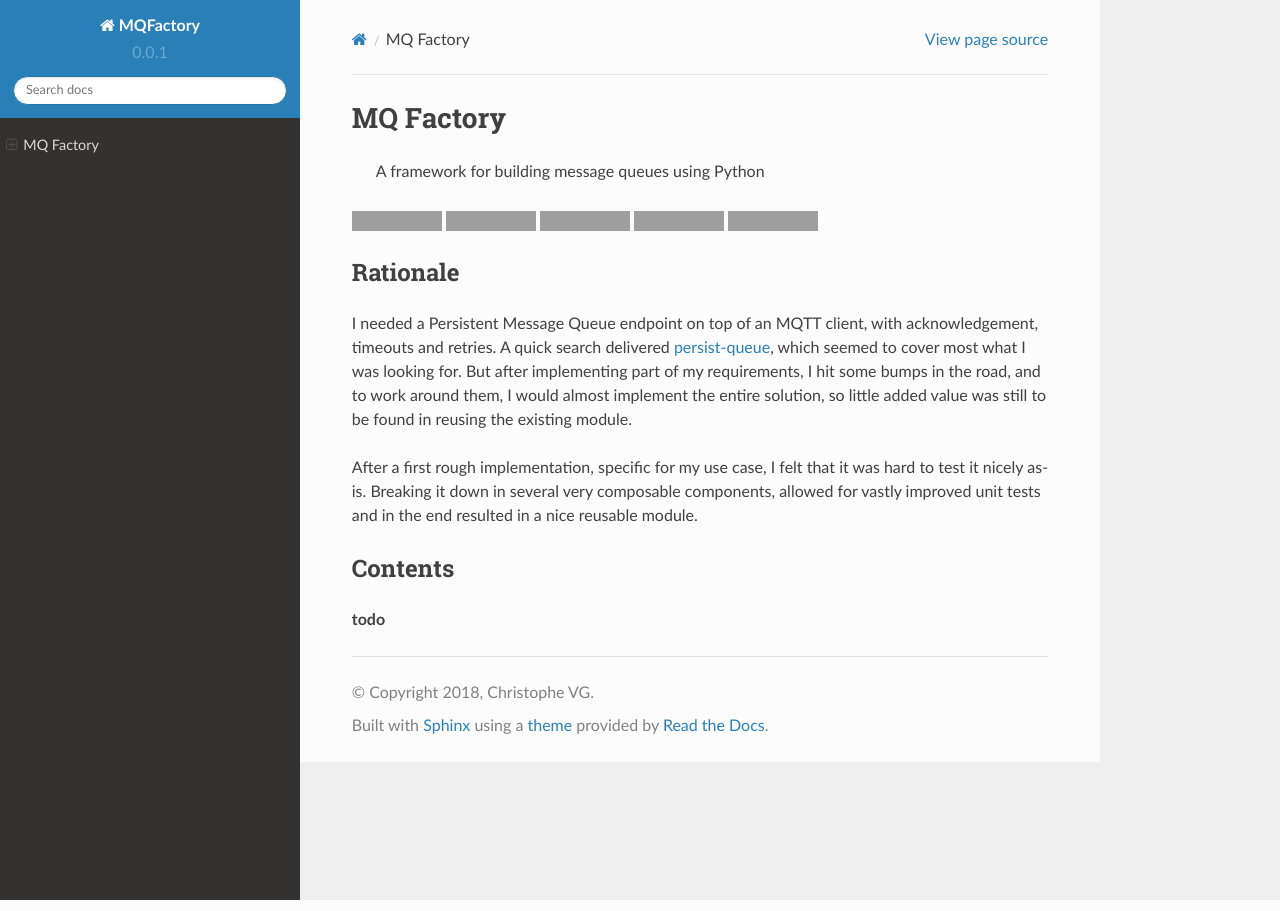
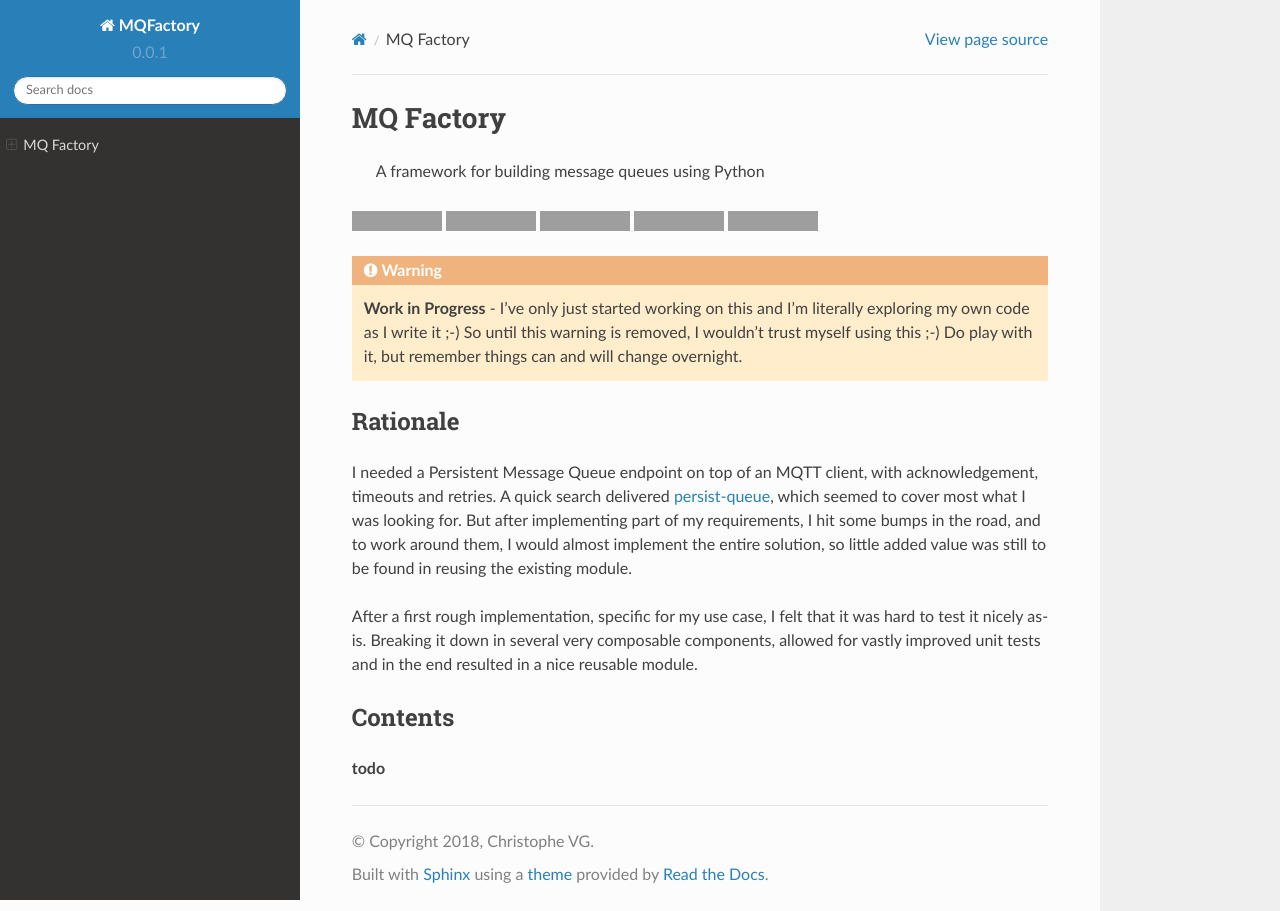
Before and after one commit to christophevg/py-mqfactory, a Sphinx documentation site: the page built from docs/index.md, in a window 1280 px wide. Built offline with Sphinx 7.4.7 and the Read the Docs theme 2.0.0, drawn with Linux system fonts in a browser that asks for light colours; grey boxes are pictures that could not be loaded.

Commit message:
added WiP warning

````diff
--- a/docs/index.md
+++ b/docs/index.md
@@ -8,6 +8,9 @@
 [![Coverage Status](https://coveralls.io/repos/github/christophevg/py-mqfactory/badge.svg?branch=master)](https://coveralls.io/github/christophevg/py-mqfactory?branch=master)
 [![Built with PyPi Template](https://img.shields.io/badge/PyPi_Template-v0.0.5-blue.svg)](https://github.com/christophevg/pypi-template)
 
+```eval_rst
+.. warning:: **Work in Progress** - I've only just started working on this and I'm literally exploring my own code as I write it ;-) So until this warning is removed, I wouldn't trust myself using this ;-) Do play with it, but remember things can and will change overnight.
+```
 
 ## Rationale
 
````
